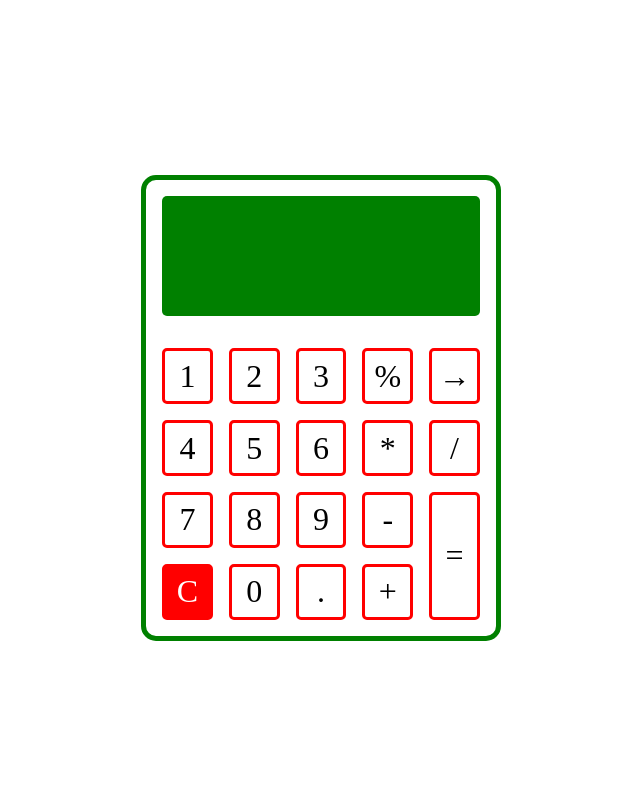
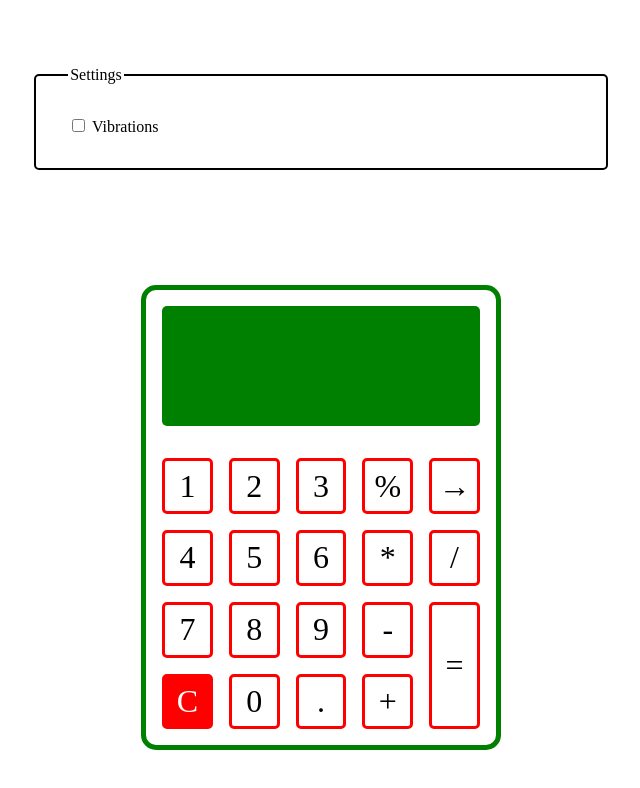
Before and after one commit to borowyalan-exercises/the-odin-project, a website: page calculator/index.html in a window 1280 px wide. Shown: the whole page, without its empty margins (319-959 px from the left). Drawn offline with Linux system fonts and the light colour scheme.

Commit message:
add settings

```diff
--- a/calculator/index.html
+++ b/calculator/index.html
@@ -7,6 +7,18 @@
     <title>Calculator</title>
   </head>
   <body>
+    <fieldset id="settings">
+      <legend>Settings</legend>
+      <input
+        type="checkbox"
+        id="vibrationsSetting"
+        class="css-checkbox"
+        name="vibrationsSetting"
+        value="off"
+      />
+      <label for="vibrationsSetting" class="css-label">Vibrations</label>
+    </fieldset>
+
     <div class="calculator-container">
       <div id="display"></div>
       <div class="keys-container">
--- a/calculator/main.js
+++ b/calculator/main.js
@@ -2,9 +2,13 @@ let displayValue = [];
 let operators = [];
 let currentNum = "";
 let numbers = [];
+let settings = {
+  vibrations: document.querySelector("#vibrationsSetting"),
+};
 
 function buttonPressed(key) {
-  window.navigator.vibrate(5)
+  if (settings.vibrations.checked) window.navigator.vibrate(5);
+
   const keyAttribute = key.getAttribute("type");
   const getLastValue = (array) => array[array.length - 1];
   const isLastIndexAnOperator =
@@ -42,8 +46,7 @@ function buttonPressed(key) {
     case "percent":
       return;
 
-    default:
-      // number
+    case "number":
       currentNum = currentNum.concat(key.textContent);
       addToDisplay(key.textContent);
   }
--- a/calculator/style.css
+++ b/calculator/style.css
@@ -1,12 +1,14 @@
 html,
 body {
   height: 100%;
+  overflow-y: hidden;
 }
 
 body {
   display: flex;
-  justify-content: center;
+  justify-content: space-around;
   align-items: center;
+  flex-direction: column;
 }
 
 .calculator-container {
@@ -53,7 +55,6 @@ body {
   user-select: none;
   -moz-user-select: none;
   font-size: 2em;
-
 }
 
 .key[type="equals"] {
@@ -71,3 +72,17 @@ body {
   padding-bottom: 100%;
   display: block;
 }
+
+fieldset#settings {
+  width: 40%;
+  height: auto;
+
+  padding: 2em;
+
+  border: 2px solid black;
+  border-radius: 5px;
+
+  font-size: 1em;
+
+  -moz-user-select: none;
+}
```
